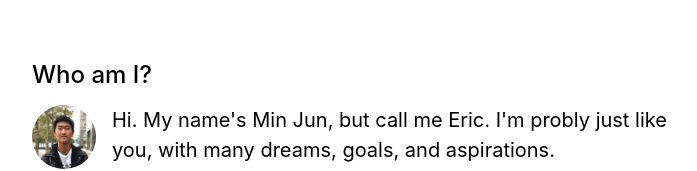
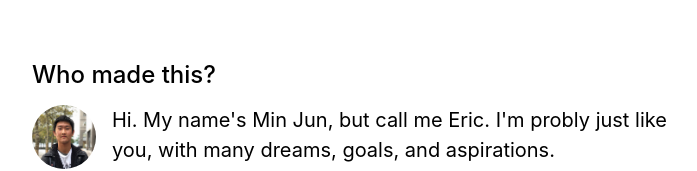
Before and after one commit to devericx/hana, a plain HTML site: page index.html in a window 1280 px wide. Shown: the part 800-971 px from the top of the page, without its empty margins (288-985 px from the left). Drawn offline with nearby package versions, Linux system fonts and the light colour scheme; a web font is replaced by a local one.

Commit message:
Who am I to Who made this?

```diff
--- a/index.html
+++ b/index.html
@@ -33,7 +33,7 @@
       </ol>
     </div>
     <div id="who-am-i" class="ma0 mb5">
-      <h1 class="f4 f3-ns fw5 ma0 mb3">Who am I?</h1>
+      <h1 class="f4 f3-ns fw5 ma0 mb3">Who made this?</h1>
       <div id="bio" class="flex flex-row">
         <img id="profile" src="assets/profile.jpg" alt="My profile picture." class="br-100 ma0 mr3" />
         <div id="bio-paragraphs" class="lh-copy">
```
